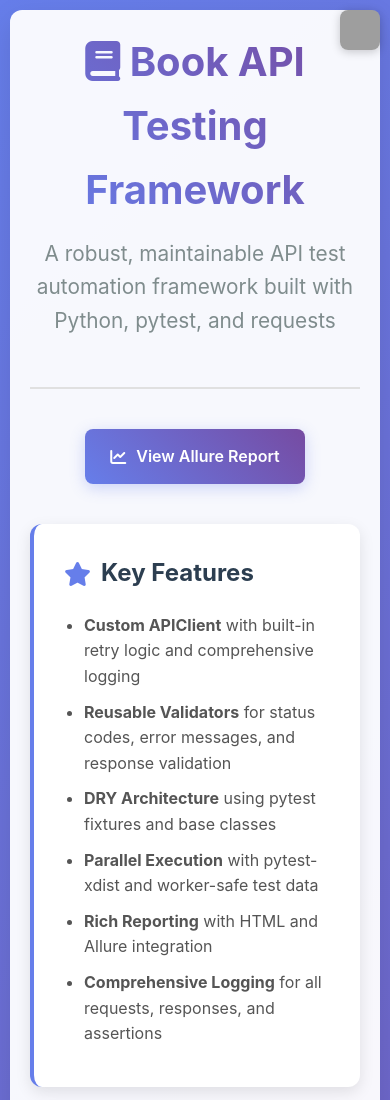
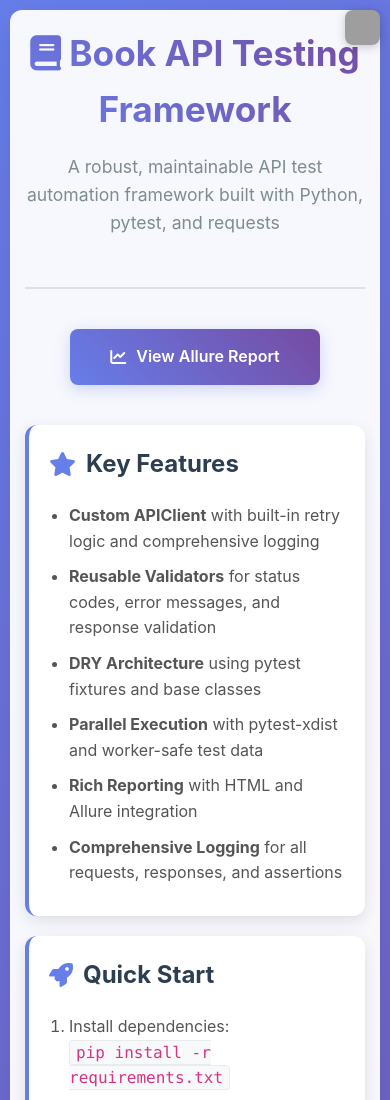
Before and after one commit to NayeemJohnY/book-api-python-requests-pytest-automation, a plain HTML site: page github-pages/index.html in a window 390 px wide. Shown: the top 1100 px of the page. Drawn offline with Linux system fonts and the light colour scheme; grey boxes are pictures that could not be loaded.

Commit message:
Update css

```diff
--- a/github-pages/style.css
+++ b/github-pages/style.css
@@ -170,22 +170,67 @@ h1 {
     font-weight: 600;
 }
 
+/* Mobile responsive */
 @media (max-width: 768px) {
     h1 {
-        font-size: 2.5em;
+        font-size: 2.2em;
+    }
+
+    .subtitle {
+        font-size: 1.1em;
     }
 
     .main-container {
         margin: 10px;
-        padding: 20px;
+        padding: 15px;
     }
 
     .content-grid {
         grid-template-columns: 1fr;
+        gap: 20px;
+    }
+
+    .card {
+        padding: 20px;
+    }
+
+    .quick-links {
+        flex-direction: column;
+        align-items: center;
+    }
+
+    .nav-link {
+        width: 100%;
+        max-width: 250px;
+        justify-content: center;
     }
 
     .github-corner {
         top: 10px;
         right: 10px;
     }
+
+    .github-corner img {
+        width: 35px;
+        height: 35px;
+    }
 }
+
+/* Tablet responsive */
+@media (min-width: 769px) and (max-width: 1024px) {
+    .content-grid {
+        grid-template-columns: repeat(2, 1fr);
+    }
+
+    .main-container {
+        margin: 15px;
+        padding: 30px;
+    }
+}
+
+/* Large desktop - prevent content from being too wide */
+@media (min-width: 1400px) {
+    .main-container {
+        max-width: 1300px;
+    }
+}
```
Also changed, not shown: 2 other files.
